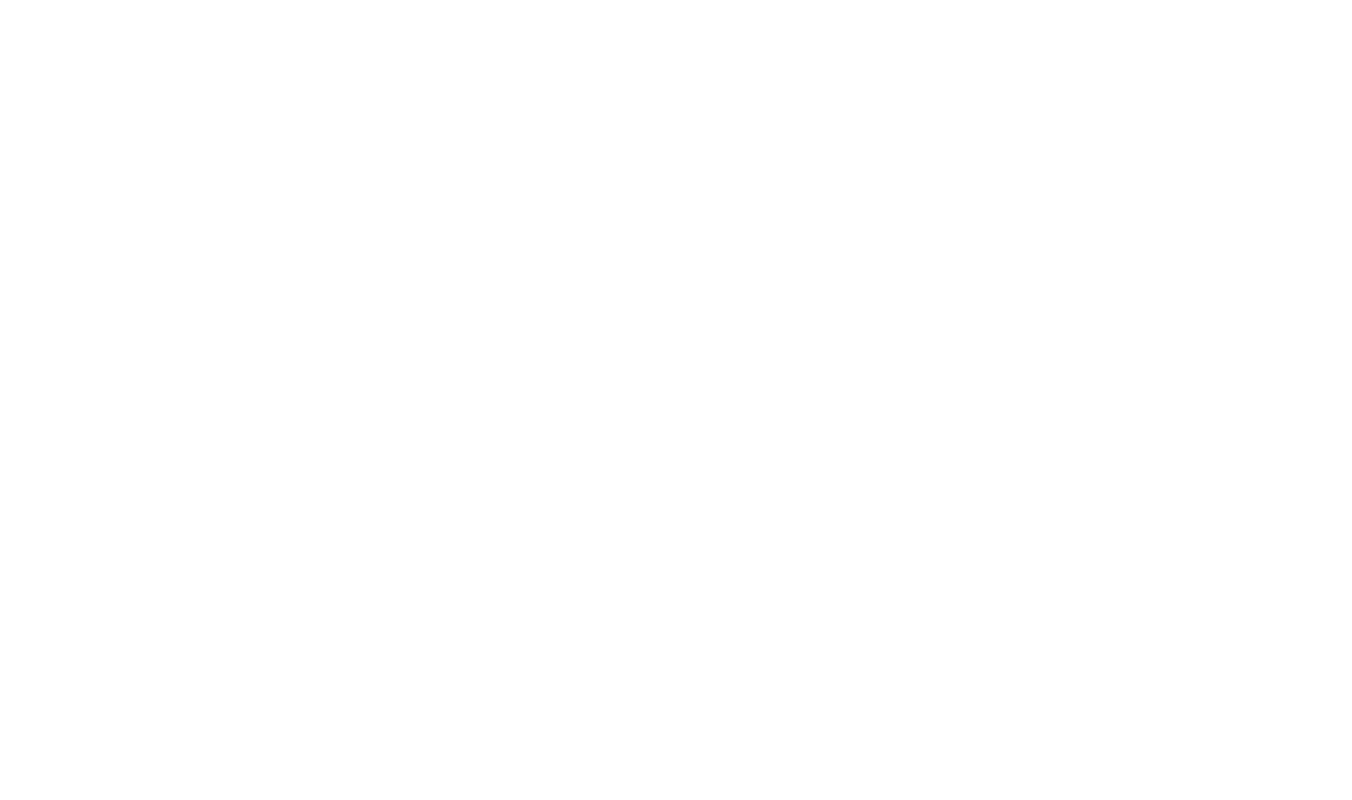
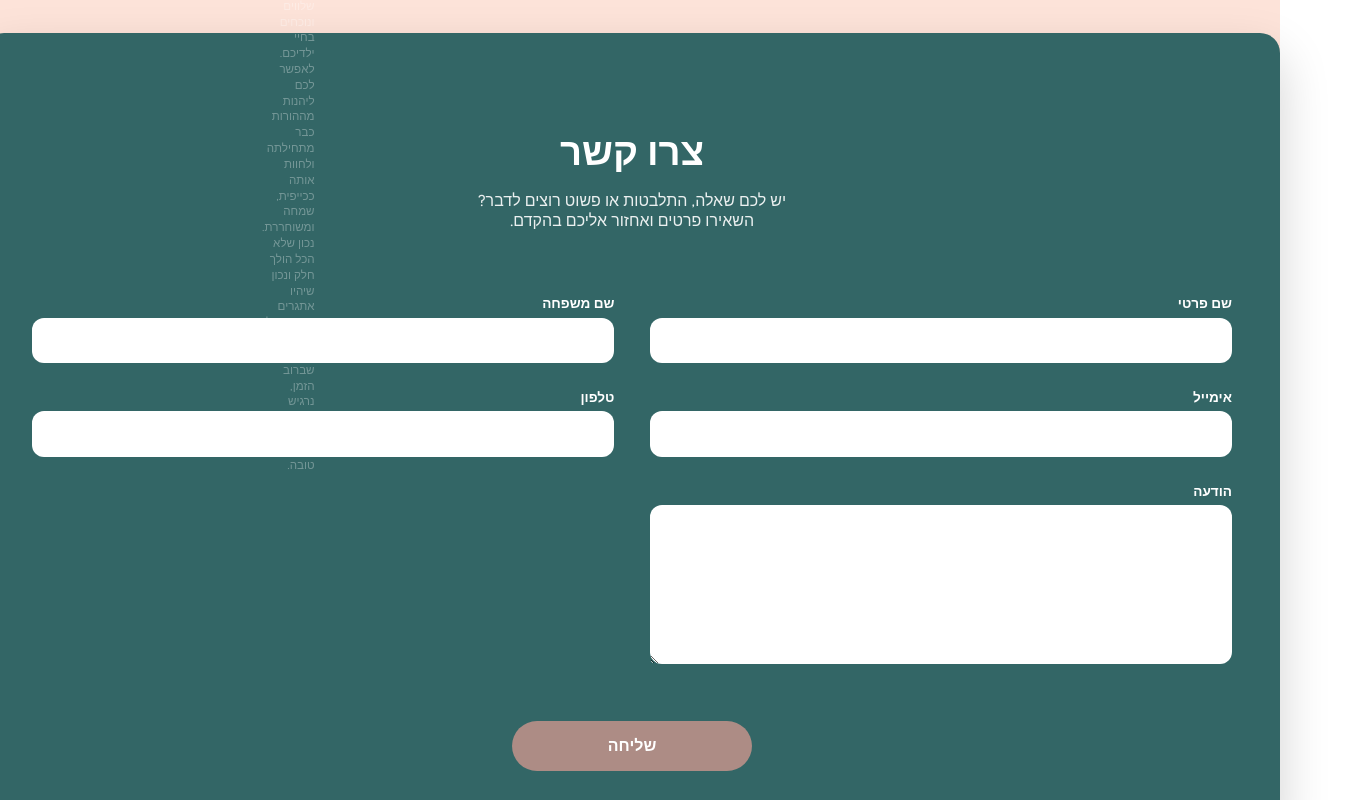
Before and after one commit to Belabel588/Mom_and_a_half_website, a React (Vite) app: page / in a window 1280 px wide. Shown: the part 2700-3500 px from the top of the page, 1352 px wide, since content can reach past the window. Before the commit the page ends 3173 px from the top, so only its background shows below. Built offline with nearby package versions, Linux system fonts and the light colour scheme.

Commit message:
Create Contact cmp frontend

```diff
--- a/src/App.jsx
+++ b/src/App.jsx
@@ -7,6 +7,7 @@ import { IssueStart } from './cmps/IssueStart'
 import './assets/styles/main.scss'
 import './cmps/About'
 import { About } from './cmps/About'
+import { Contact } from './cmps/Contact'
 
 
 
@@ -48,6 +49,7 @@ export function App() {
         <Issue />
         {/* <a className="app-header-main-link" href="#issue-section" onClick={handleScroll}>מתמודדים</a> */}
         <IssueStart />
+        <Contact />
 
         <a href="#web-main-header">
           <img className={`logo-nav ${showNavLogo ? 'show' : ''}`} src="./images/nav-logo-pink.png" alt=" לוגו ניווט לתחילת הדף" />
--- /dev/null
+++ b/src/assets/styles/cmps/Contact.scss
@@ -0,0 +1,129 @@
+#contact-section {
+  width: 100vw;
+  padding: 5rem 2rem;
+  display: flex;
+  justify-content: center;
+
+  margin-left: 5rem;
+
+  direction: rtl;
+
+  --primary-green: rgb(51, 102, 102);
+  --primary-pink: rgb(255, 204, 204);
+  --secondary-brown: rgb(173, 140, 133);
+
+  --text-light: #ffffff;
+  --text-dark: #1f2933;
+}
+
+.contact-section-texts {
+  width: 100%;
+  max-width: 1200px;
+}
+
+/* CTA WINDOW */
+.contact-section-form {
+  width: 100%;
+  background: var(--primary-green);
+  padding: 3.5rem 3rem;
+  border-radius: 20px;
+  box-shadow: 0 22px 50px rgba(0, 0, 0, 0.18);
+
+  display: grid;
+  grid-template-columns: repeat(2, 1fr);
+  gap: 1.6rem 2.2rem;
+}
+
+/* HEADER + TEXT INSIDE CTA */
+.contact-section-textbox {
+  grid-column: 1 / -1;
+  text-align: center;
+  margin-bottom: 1.5rem;
+}
+
+.contact-section-header {
+  font-size: 2.4rem;
+  color: var(--text-light);
+  margin-bottom: 0.6rem;
+}
+
+.contact-section-text {
+  font-size: 1rem;
+  color: rgba(255, 255, 255, 0.9);
+}
+
+/* INPUTS */
+.contact-field {
+  display: flex;
+  flex-direction: column;
+  text-align: right;
+
+  label {
+    font-size: 0.85rem;
+    margin-bottom: 0.4rem;
+    font-weight: 600;
+    color: var(--text-light);
+  }
+
+  input,
+  textarea {
+    padding: 0.9rem 1rem;
+    border-radius: 12px;
+    border: none;
+    font-size: 0.95rem;
+    background: #ffffff;
+    color: var(--text-dark);
+
+    &:focus {
+      outline: none;
+      box-shadow: 0 0 0 3px rgba(255, 255, 255, 0.45);
+    }
+  }
+
+  textarea {
+    resize: vertical;
+    min-height: 130px;
+  }
+
+  &:last-of-type {
+    grid-column: 1 / -1;
+  }
+}
+
+/* BUTTON */
+.contact-button-wrapper {
+  grid-column: 1 / -1;
+  margin-top: 2rem;
+  text-align: center;
+}
+
+.contact-submit-button {
+  min-width: 240px;
+  padding: 1rem 3rem;
+  border-radius: 40px;
+  border: none;
+
+  background: var(--secondary-brown);
+  color: #fff;
+
+  font-size: 1rem;
+  font-weight: 600;
+  cursor: pointer;
+
+  transition:
+    background 0.25s ease,
+    transform 0.15s ease,
+    box-shadow 0.15s ease;
+
+  &:hover {
+    background: var(--primary-pink);
+    color: #5a3a35;
+    transform: translateY(-1px);
+    box-shadow: 0 14px 32px rgba(173, 140, 133, 0.45);
+  }
+
+  &:active {
+    transform: translateY(0);
+    box-shadow: 0 8px 20px rgba(173, 140, 133, 0.35);
+  }
+}
--- a/src/assets/styles/main.scss
+++ b/src/assets/styles/main.scss
@@ -36,6 +36,7 @@
 @import './cmps/IssueStart.scss';
 @import './cmps/Issue.scss';
 @import './cmps/About.scss';
+@import './cmps/Contact.scss'
 
 
 /*mq*/
--- a/src/cmps/AppHeader.jsx
+++ b/src/cmps/AppHeader.jsx
@@ -22,7 +22,7 @@ export function AppHeader() {
 
         <div>
           <nav className="app-header-main-nav">
-            <a className="app-header-main-link" href="#">צור קשר</a>
+            <a className="app-header-main-link" href="#contact-section">צור קשר</a>
             <a className="app-header-main-link" href="#">המפגשים</a>
             <a className="app-header-main-link" href="#">מילים טובות</a>
           </nav>
--- /dev/null
+++ b/src/cmps/Contact.jsx
@@ -0,0 +1,58 @@
+export function Contact() {
+  return (
+    <section id="contact-section">
+
+      <div className="contact-section-texts">
+
+        <div className="contact-section-form">
+
+          <div className="contact-section-textbox">
+            <h3 className="contact-section-header">
+              צרו קשר
+            </h3>
+
+            <p className="contact-section-text">
+              יש לכם שאלה, התלבטות או פשוט רוצים לדבר?
+              <br />
+              השאירו פרטים ואחזור אליכם בהקדם.
+            </p>
+          </div>
+
+          <div className="contact-field">
+            <label htmlFor="firstName">שם פרטי</label>
+            <input id="firstName" type="text" />
+          </div>
+
+          <div className="contact-field">
+            <label htmlFor="lastName">שם משפחה</label>
+            <input id="lastName" type="text" />
+          </div>
+
+          <div className="contact-field">
+            <label htmlFor="email">אימייל</label>
+            <input id="email" type="email" />
+          </div>
+
+          <div className="contact-field">
+            <label htmlFor="phone">טלפון</label>
+            <input id="phone" type="tel" />
+          </div>
+
+          <div className="contact-field">
+            <label htmlFor="message">הודעה</label>
+            <textarea id="message" rows="5" />
+          </div>
+
+          <div className="contact-button-wrapper">
+            <button className="contact-submit-button">
+              שליחה
+            </button>
+          </div>
+
+        </div>
+
+      </div>
+
+    </section>
+  )
+}
```
